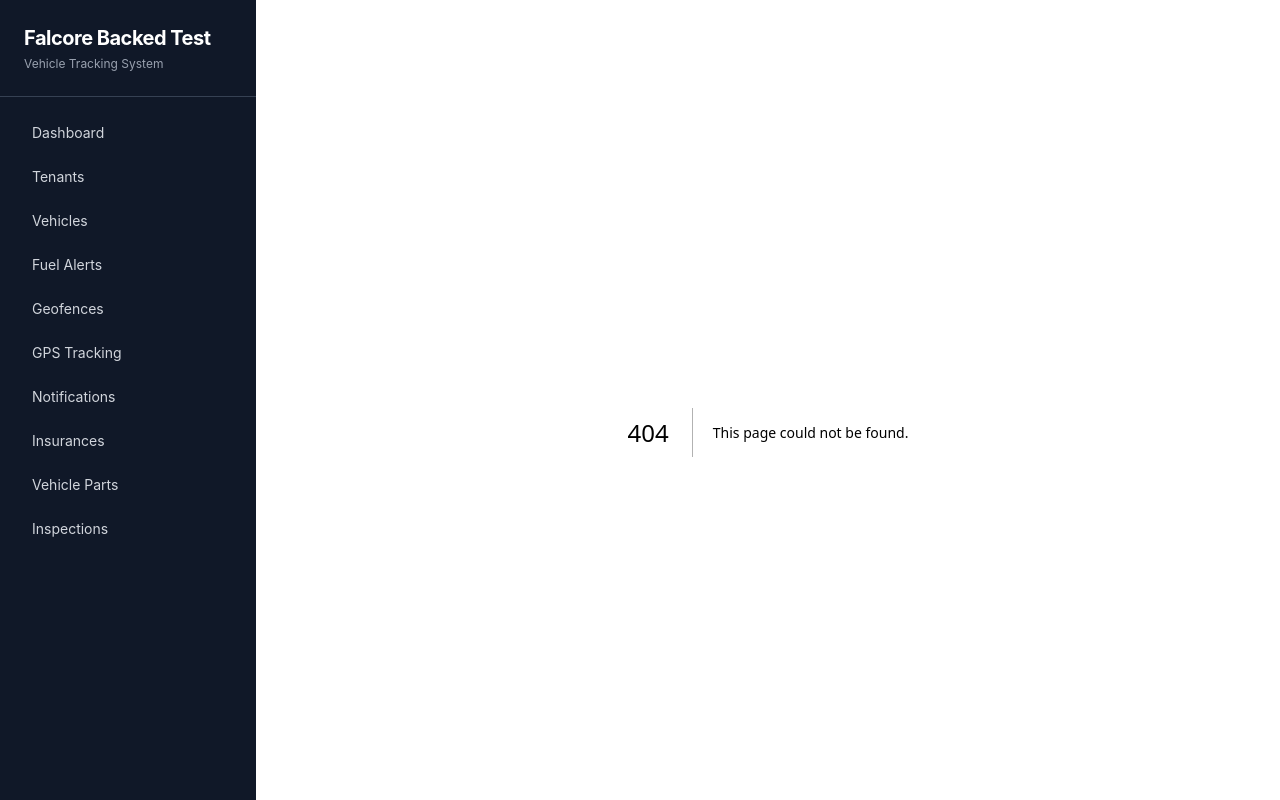
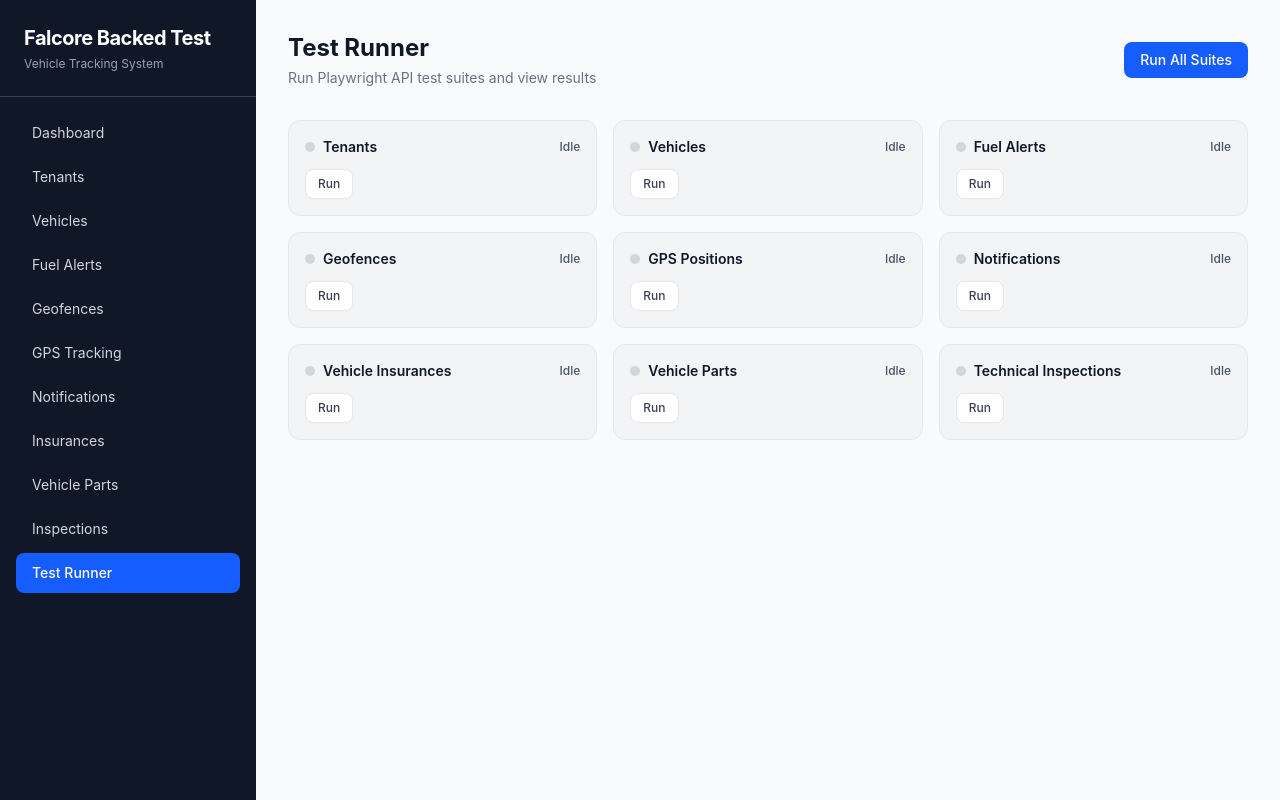
Before and after one commit to vahagnvardanyan1/falcore-backend-test, a Next.js app: page /test-runner in a window 1280 px wide. Before the commit this address had no page. Built offline with nearby package versions, Linux system fonts and the light colour scheme.

Commit message:
ui for api tests

```diff
--- /dev/null
+++ b/src/app/api/tests/run/route.ts
@@ -0,0 +1,39 @@
+import { NextRequest, NextResponse } from "next/server";
+import { execFile } from "child_process";
+
+const SUITES: Record<string, string> = {
+  tenants: "tests/tenants.spec.ts",
+  vehicles: "tests/vehicles.spec.ts",
+  "fuel-alerts": "tests/fuel-alerts.spec.ts",
+  geofences: "tests/geofences.spec.ts",
+  "gps-positions": "tests/gps-positions.spec.ts",
+  notifications: "tests/notifications.spec.ts",
+  "vehicle-insurances": "tests/vehicle-insurances.spec.ts",
+  "vehicle-parts": "tests/vehicle-parts.spec.ts",
+  "vehicle-technical-inspections": "tests/vehicle-technical-inspections.spec.ts",
+};
+
+export async function GET(request: NextRequest) {
+  const suite = request.nextUrl.searchParams.get("suite");
+
+  if (suite && !SUITES[suite]) {
+    return NextResponse.json(
+      { passed: false, summary: "Unknown suite", output: `Suite "${suite}" not found.` },
+      { status: 400 },
+    );
+  }
+
+  const args = ["playwright", "test", "--reporter=list"];
+  if (suite) args.push(SUITES[suite]);
+
+  return new Promise<NextResponse>((resolve) => {
+    execFile("npx", args, { timeout: 120_000, maxBuffer: 5 * 1024 * 1024 }, (error, stdout, stderr) => {
+      const output = stdout + (stderr ? `\n${stderr}` : "");
+      const passed = !error;
+      const lines = output.trim().split("\n");
+      const summary = lines.findLast((l) => /\d+ passed/.test(l)) ?? (passed ? "All passed" : "Failed");
+
+      resolve(NextResponse.json({ passed, summary, output }));
+    });
+  });
+}
--- /dev/null
+++ b/src/app/test-runner/page.tsx
@@ -0,0 +1,169 @@
+"use client";
+
+import { useState, useRef } from "react";
+import PageHeader from "@/components/PageHeader";
+
+const SUITES = [
+  { key: "tenants", label: "Tenants" },
+  { key: "vehicles", label: "Vehicles" },
+  { key: "fuel-alerts", label: "Fuel Alerts" },
+  { key: "geofences", label: "Geofences" },
+  { key: "gps-positions", label: "GPS Positions" },
+  { key: "notifications", label: "Notifications" },
+  { key: "vehicle-insurances", label: "Vehicle Insurances" },
+  { key: "vehicle-parts", label: "Vehicle Parts" },
+  { key: "vehicle-technical-inspections", label: "Technical Inspections" },
+];
+
+type Status = "idle" | "running" | "passed" | "failed";
+
+interface SuiteResult {
+  status: Status;
+  summary?: string;
+  output?: string;
+}
+
+export default function TestRunnerPage() {
+  const [results, setResults] = useState<Record<string, SuiteResult>>({});
+  const [selectedSuite, setSelectedSuite] = useState<string | null>(null);
+  const [runAllActive, setRunAllActive] = useState(false);
+  const abortRef = useRef(false);
+
+  const runSuite = async (key: string) => {
+    setResults((prev) => ({ ...prev, [key]: { status: "running" } }));
+    setSelectedSuite(key);
+    try {
+      const res = await fetch(`/api/tests/run?suite=${key}`);
+      const data = await res.json();
+      setResults((prev) => ({
+        ...prev,
+        [key]: { status: data.passed ? "passed" : "failed", summary: data.summary, output: data.output },
+      }));
+    } catch {
+      setResults((prev) => ({
+        ...prev,
+        [key]: { status: "failed", summary: "Network error", output: "Failed to reach the test API." },
+      }));
+    }
+  };
+
+  const runAll = async () => {
+    abortRef.current = false;
+    setRunAllActive(true);
+    for (const suite of SUITES) {
+      if (abortRef.current) break;
+      await runSuite(suite.key);
+    }
+    setRunAllActive(false);
+  };
+
+  const stopAll = () => {
+    abortRef.current = true;
+  };
+
+  const statusColor: Record<Status, string> = {
+    idle: "bg-gray-100 text-gray-600",
+    running: "bg-blue-50 text-blue-700 animate-pulse",
+    passed: "bg-green-50 text-green-700",
+    failed: "bg-red-50 text-red-700",
+  };
+
+  const statusDot: Record<Status, string> = {
+    idle: "bg-gray-300",
+    running: "bg-blue-500 animate-pulse",
+    passed: "bg-green-500",
+    failed: "bg-red-500",
+  };
+
+  const statusLabel: Record<Status, string> = {
+    idle: "Idle",
+    running: "Running...",
+    passed: "Passed",
+    failed: "Failed",
+  };
+
+  const selected = selectedSuite ? results[selectedSuite] : null;
+
+  return (
+    <div>
+      <PageHeader
+        title="Test Runner"
+        description="Run Playwright API test suites and view results"
+        action={
+          <button
+            className={`px-4 py-2 rounded-lg text-sm font-medium transition-colors ${
+              runAllActive
+                ? "bg-red-600 text-white hover:bg-red-700"
+                : "bg-blue-600 text-white hover:bg-blue-700"
+            }`}
+            onClick={runAllActive ? stopAll : runAll}
+          >
+            {runAllActive ? "Stop" : "Run All Suites"}
+          </button>
+        }
+      />
+
+      <div className="grid grid-cols-1 sm:grid-cols-2 lg:grid-cols-3 gap-4 mb-8">
+        {SUITES.map(({ key, label }) => {
+          const result = results[key] ?? { status: "idle" as Status };
+          const isRunning = result.status === "running";
+          return (
+            <div
+              key={key}
+              className={`rounded-xl border p-4 transition-all ${
+                selectedSuite === key ? "border-blue-400 ring-2 ring-blue-100" : "border-gray-200"
+              } ${statusColor[result.status]}`}
+            >
+              <div className="flex items-center justify-between mb-3">
+                <div className="flex items-center gap-2">
+                  <span className={`w-2.5 h-2.5 rounded-full ${statusDot[result.status]}`} />
+                  <h3 className="font-semibold text-sm text-gray-900">{label}</h3>
+                </div>
+                <span className="text-xs font-medium">{statusLabel[result.status]}</span>
+              </div>
+              {result.summary && (
+                <p className="text-xs text-gray-600 mb-3 truncate">{result.summary}</p>
+              )}
+              <div className="flex gap-2">
+                <button
+                  className="px-3 py-1.5 bg-white border border-gray-200 rounded-lg text-xs font-medium text-gray-700 hover:bg-gray-50 transition-colors disabled:opacity-50"
+                  onClick={() => runSuite(key)}
+                  disabled={isRunning || runAllActive}
+                >
+                  {isRunning ? "Running..." : "Run"}
+                </button>
+                {result.output && (
+                  <button
+                    className="px-3 py-1.5 bg-white border border-gray-200 rounded-lg text-xs font-medium text-gray-700 hover:bg-gray-50 transition-colors"
+                    onClick={() => setSelectedSuite(key)}
+                  >
+                    View Output
+                  </button>
+                )}
+              </div>
+            </div>
+          );
+        })}
+      </div>
+
+      {selected?.output && (
+        <div className="rounded-xl border border-gray-200 overflow-hidden">
+          <div className="flex items-center justify-between px-4 py-3 bg-gray-50 border-b border-gray-200">
+            <h3 className="text-sm font-semibold text-gray-900">
+              Output — {SUITES.find((s) => s.key === selectedSuite)?.label}
+            </h3>
+            <button
+              className="text-xs text-gray-500 hover:text-gray-700"
+              onClick={() => setSelectedSuite(null)}
+            >
+              Close
+            </button>
+          </div>
+          <pre className="p-4 text-xs leading-relaxed bg-gray-900 text-gray-200 overflow-auto max-h-[500px] whitespace-pre-wrap">
+            {selected.output}
+          </pre>
+        </div>
+      )}
+    </div>
+  );
+}
--- a/src/components/Sidebar.tsx
+++ b/src/components/Sidebar.tsx
@@ -16,6 +16,7 @@ const NAV_ITEMS = [
   { href: "/vehicle-insurances", label: "Insurances" },
   { href: "/vehicle-parts", label: "Vehicle Parts" },
   { href: "/vehicle-inspections", label: "Inspections" },
+  { href: "/test-runner", label: "Test Runner" },
 ];
 
 export default function Sidebar() {
```
